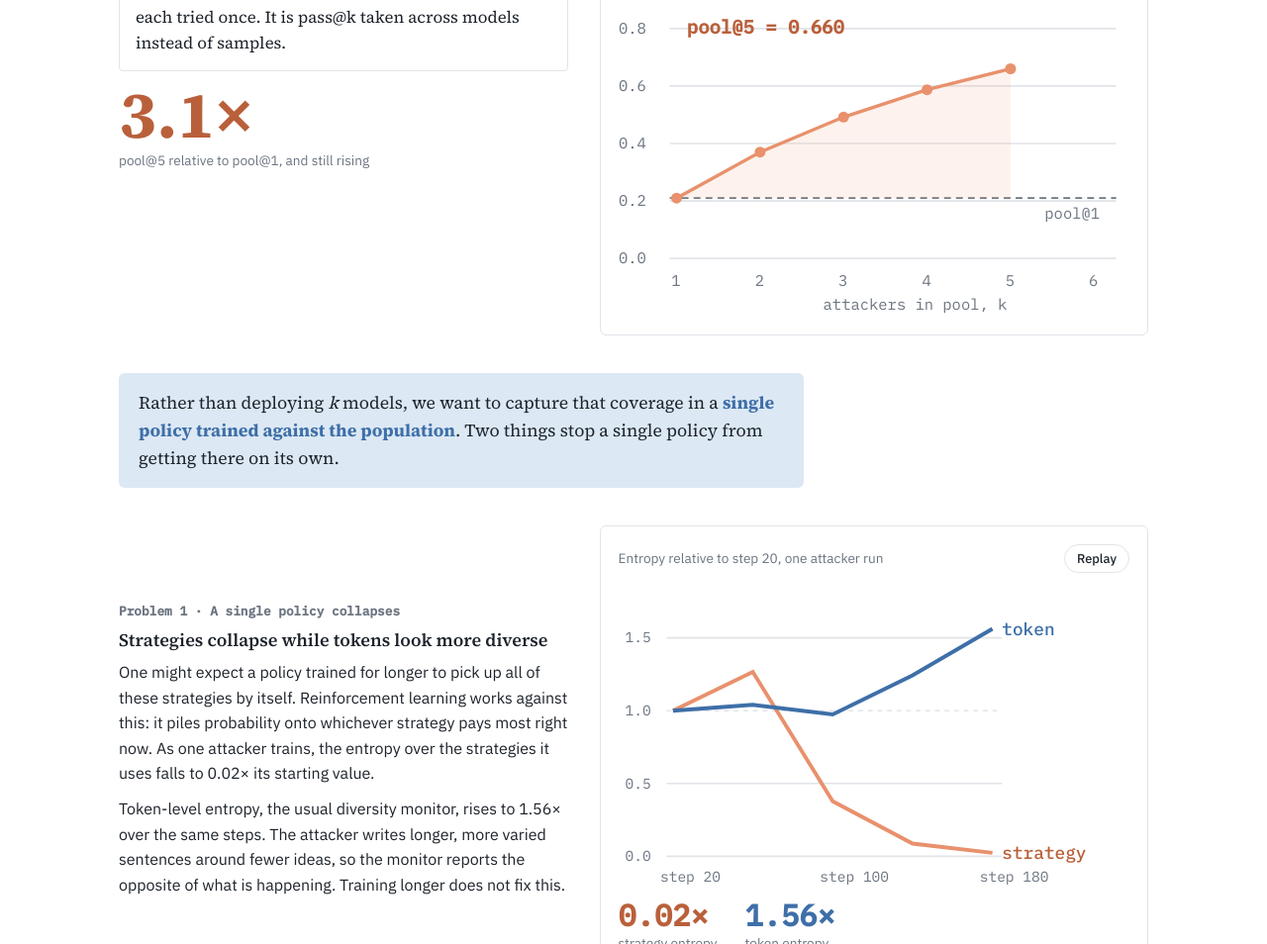
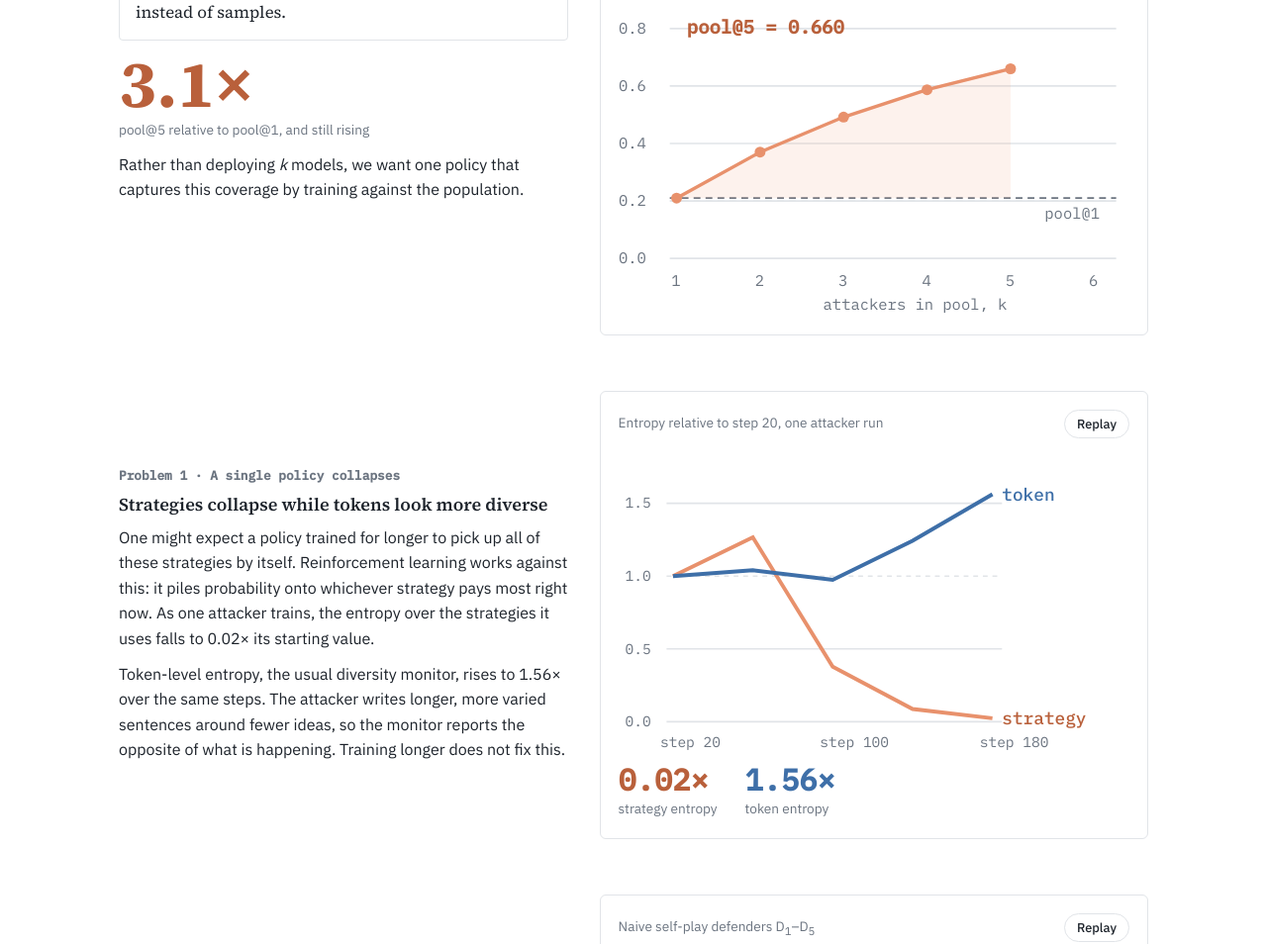
Before and after one commit to WentseChen/population-self-play, a plain HTML site: page index.html in a window 1280 px wide. Shown: the part 1793-2747 px from the top of the page at 99% size. Drawn offline with Linux system fonts and the light colour scheme.

Commit message:
Fold goal sentence into pool@k text
Co-Authored-By: Claude Opus 5.5 <noreply@anthropic.com>

```diff
--- a/index.html
+++ b/index.html
@@ -306,6 +306,7 @@ footer { color: var(--muted); font-size: 0.85rem; padding-top: 24px; border-top:
         <p>We trained six copies of the same attacker, differing only in which training samples they saw. They succeed on different prompts: the two strongest break 81 prompts each but share only 38. We call this <i>partial convergence</i>: each run converges to only part of what works.</p>
         <div class="def"><span class="mono">pool@k</span> is the fraction of held-out prompts broken by at least one of <i>k</i> independently trained attackers, each tried once. It is pass@k taken across models instead of samples.</div>
         <div><div class="huge"><span id="a-x">3.4</span>×</div><span class="note">pool@<span id="a-k">6</span> relative to pool@1, and still rising</span></div>
+        <p>Rather than deploying <i>k</i> models, we want one policy that captures this coverage by training against the population.</p>
       </div>
       <div class="viz" id="va">
         <div class="viz-head">
@@ -319,7 +320,6 @@ footer { color: var(--muted); font-size: 0.85rem; padding-top: 24px; border-top:
       </div>
     </div>
 
-    <div class="callout">Rather than deploying <i>k</i> models, we want to capture that coverage in a <b>single policy trained against the population</b>. Two things stop a single policy from getting there on its own.</div>
 
     <div class="panel">
       <div class="panel-text">
```
